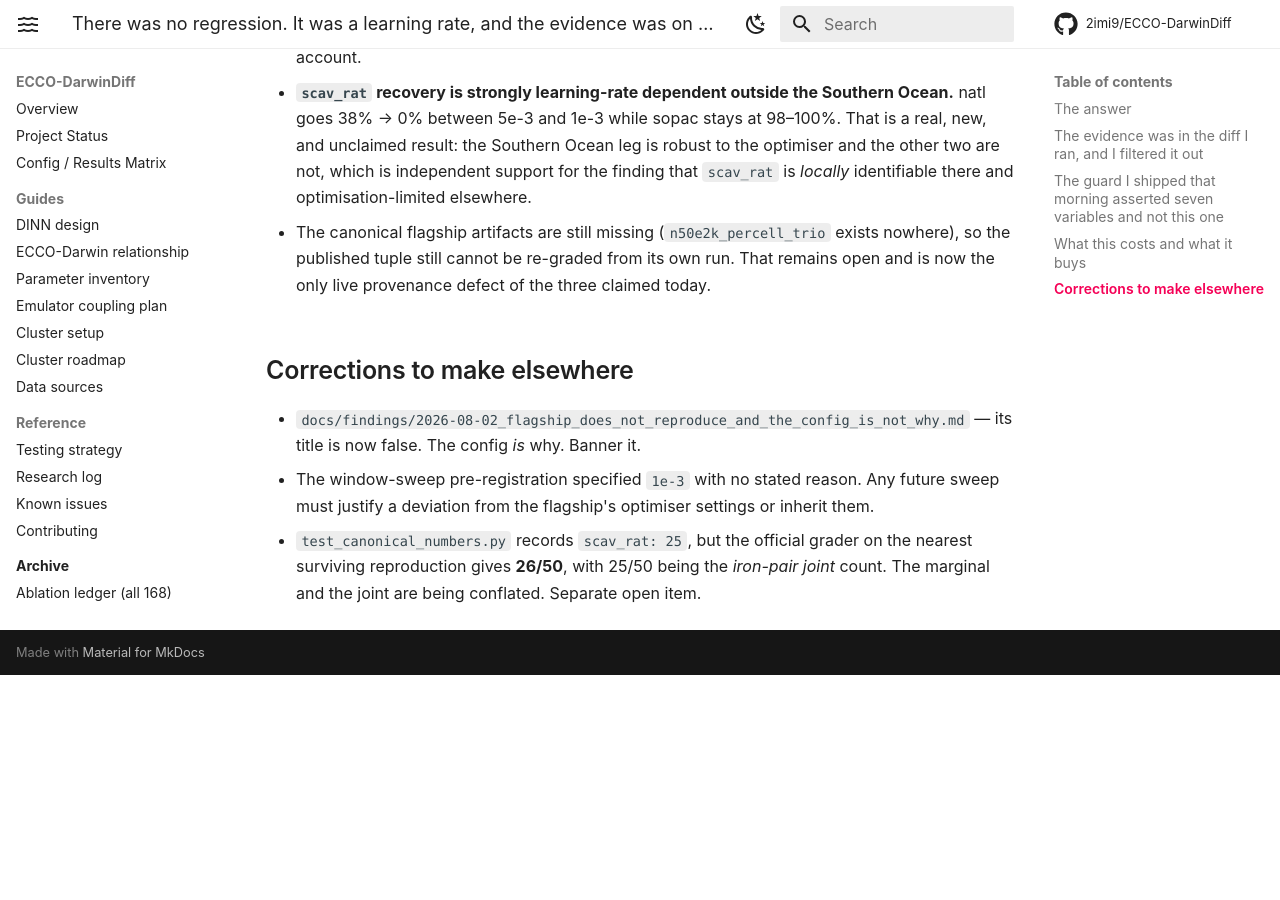
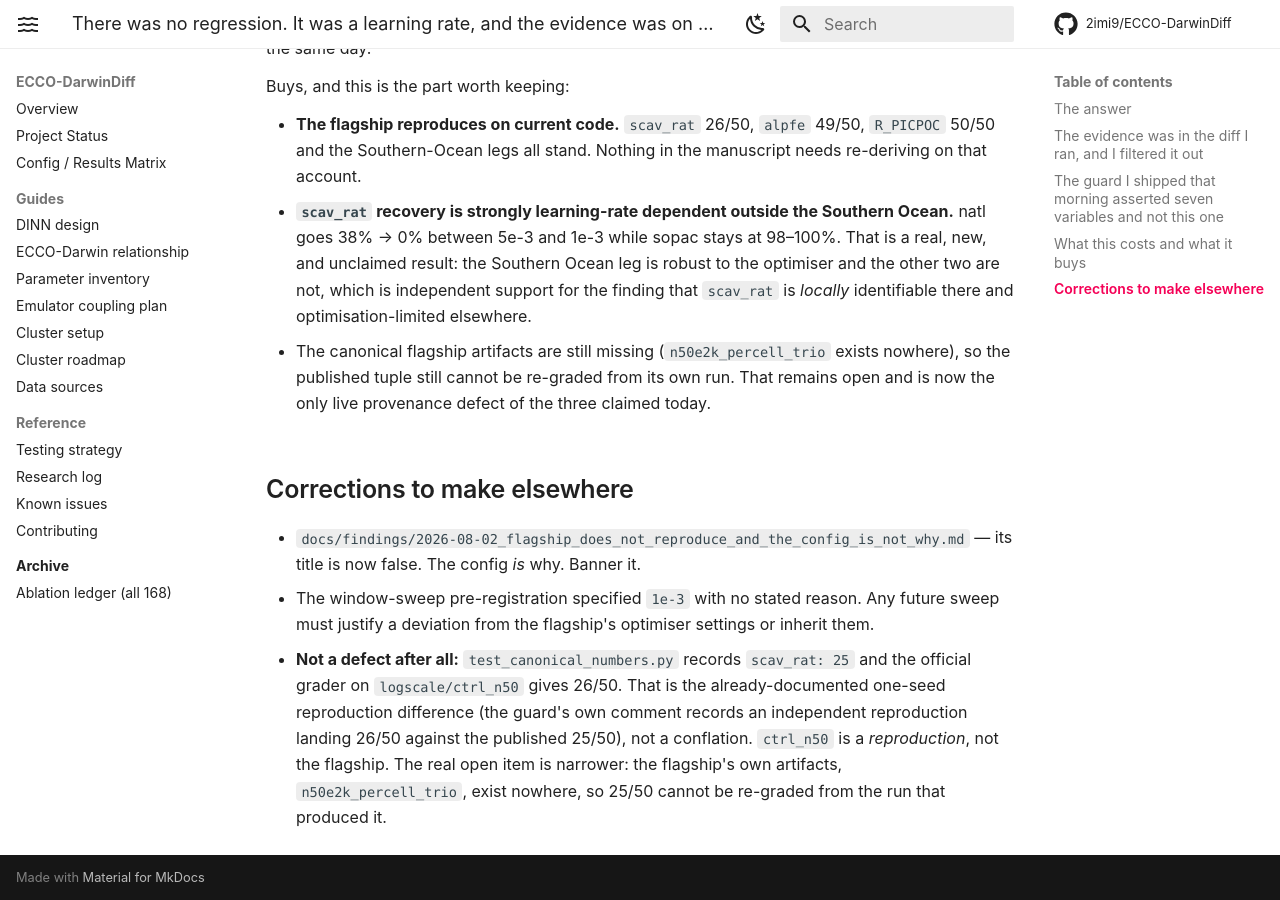
Before and after one commit to 2imi9/ECCO-DarwinDiff, an MkDocs documentation site: the page built from docs/findings/2026-08-03_the_regression_was_a_learning_rate.md, in a window 1280 px wide and 900 px high, scrolled down 2149 px. Built offline with MkDocs 1.6.1 and Material for MkDocs 9.7.7, drawn with Linux system fonts in a browser that asks for light colours; comment, search, counter and statistics services are not loaded; before the commit the page ends 2824 px from its top, so only the background shows below that; some of the changed text lies outside the part shown.

Commit message:
fix(docs): ctrl_n50 is a reproduction, not the flagship -- the canonical-numbers guard was right
My correction doc labelled logscale/ctrl_n50 as 'the published flagship' and bound
its scav_rat 26/50 to that label, which tripped
test_no_tracked_doc_binds_26_of_50_to_the_flagship. The guard is correct and its
own comment already records the reason: an independent reproduction of the
flagship landed 26/50 against the published 25/50. ctrl_n50 reproducing at 26/50
is that same one-seed difference, not a defect and not a marginal-versus-joint
conflation as I wrote.

Retracts the 'separate open item' I raised. What remains open is narrower and
real: n50e2k_percell_trio, the flagship's own artifact directory, exists nowhere
on the cluster, so the published 25/50 cannot be re-graded from the run that
produced it.

```diff
--- a/docs/findings/2026-08-03_the_regression_was_a_learning_rate.md
+++ b/docs/findings/2026-08-03_the_regression_was_a_learning_rate.md
@@ -11,7 +11,7 @@ and both job 244487 and job 255511 ran at 1e-3.
 
 | run | code | lr | `scav_rat` | natl leg | `R_PICPOC` sopac |
 |---|---|---|---|---|---|
-| published flagship | 2026-07-28 build | (default) | 26/50 (52%) | 19/50 (38%) | 40/50 (80%) |
+| flagship reproduction `logscale/ctrl_n50` | 2026-07-28 build | (default) | 26/50, i.e. reproduces published 25/50 to one seed | 19/50 (38%) | 40/50 (80%) |
 | bisect **t15 = HEAD** | **today** | **5e-3** | **7/10 (70%)** | **6/10 (60%)** | **8/10 (80%)** |
 | `fs_w200` | today | **1e-3** | 1/50 (2%) | 0/50 (0%) | 0/50 (0%) |
 
@@ -88,6 +88,9 @@ Buys, and this is the part worth keeping:
   now false. The config *is* why. Banner it.
 - The window-sweep pre-registration specified `1e-3` with no stated reason. Any future sweep must
   justify a deviation from the flagship's optimiser settings or inherit them.
-- `test_canonical_numbers.py` records `scav_rat: 25`, but the official grader on the nearest
-  surviving reproduction gives **26/50**, with 25/50 being the *iron-pair joint* count. The
-  marginal and the joint are being conflated. Separate open item.
+- **Not a defect after all:** `test_canonical_numbers.py` records `scav_rat: 25` and the official
+  grader on `logscale/ctrl_n50` gives 26/50. That is the already-documented one-seed reproduction
+  difference (the guard's own comment records an independent reproduction landing 26/50 against the
+  published 25/50), not a conflation. `ctrl_n50` is a *reproduction*, not the flagship. The real
+  open item is narrower: the flagship's own artifacts, `n50e2k_percell_trio`, exist nowhere, so
+  25/50 cannot be re-graded from the run that produced it.
```
